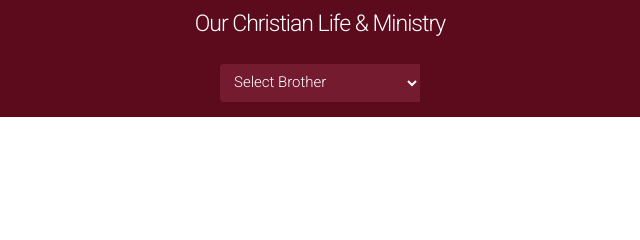
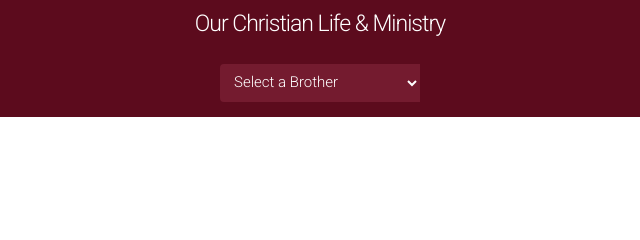
Before and after one commit to Denis-Grant/clm, a plain HTML site: page index.html in a window 1280 px wide. Shown: the top 240 px of the page, 320-960 px from the left. Drawn offline with Linux system fonts and the light colour scheme; no server answers.

Commit message:
Dropdown List

```diff
--- a/index.html
+++ b/index.html
@@ -21,7 +21,7 @@
     <div class="search-wrapper">
         <!-- <input type="text" id='search' placeholder='Search for publisher' > -->
         <select type="text" id='search' placeholder='Search for publisher'>
-            <option value="" disabled selected>Select Brother</option>
+            <option value="" disabled selected>Select a Brother</option>
 
             </select>
         <!-- <i class="fa fa-search search-btn" aria-hidden="true"></i> -->
```
